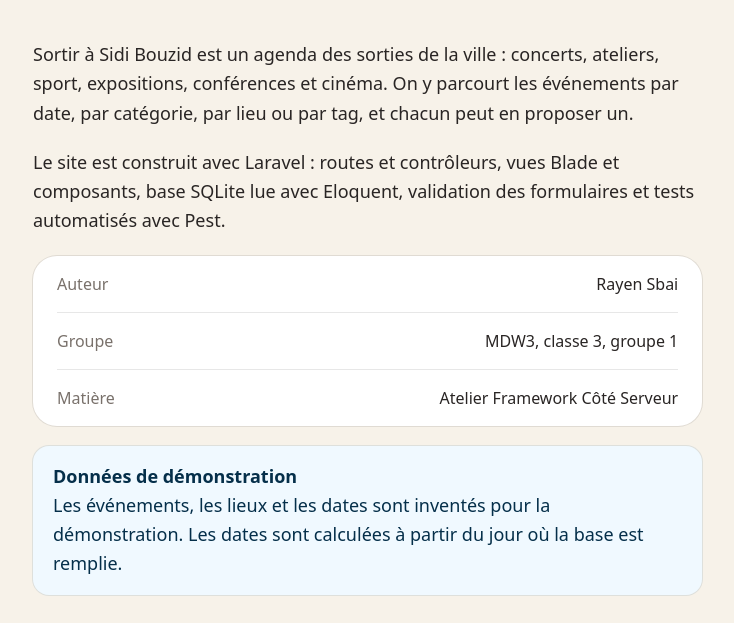
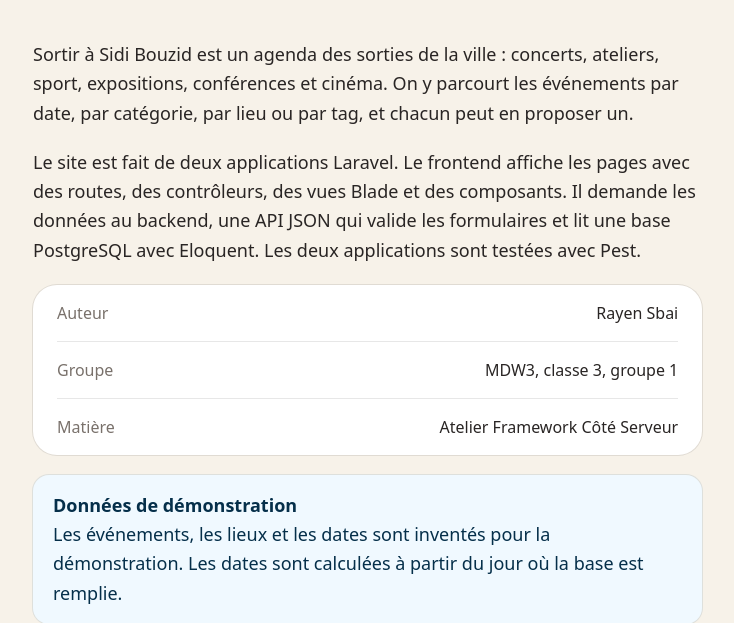
Before and after one commit to SectionTN/sortir-sidi-bouzid, a Laravel app: page /a-propos in a window 1280 px wide. Shown: the part 241-864 px from the top of the page, without its empty margins (55-789 px from the left). Run offline with Laravel 12, Linux system fonts and the light colour scheme; style sheets or scripts are compiled from the project's sources.

Commit message:
Décrire le backend et le frontend sur la page à propos

```diff
--- a/frontend/app/Http/Controllers/EventController.php
+++ b/frontend/app/Http/Controllers/EventController.php
@@ -10,9 +10,7 @@ use Illuminate\View\View;
 
 class EventController extends Controller
 {
-    public function __construct(private BackendApi $api)
-    {
-    }
+    public function __construct(private BackendApi $api) {}
 
     public function index(): View
     {
--- a/frontend/app/Http/Controllers/PageController.php
+++ b/frontend/app/Http/Controllers/PageController.php
@@ -7,9 +7,7 @@ use Illuminate\View\View;
 
 class PageController extends Controller
 {
-    public function __construct(private BackendApi $api)
-    {
-    }
+    public function __construct(private BackendApi $api) {}
 
     public function home(): View
     {
--- a/frontend/resources/views/about.blade.php
+++ b/frontend/resources/views/about.blade.php
@@ -6,7 +6,7 @@
     <div class="max-w-[65ch] space-y-5 text-lg leading-relaxed text-stone-800">
         <p>Sortir à Sidi Bouzid est un agenda des sorties de la ville : concerts, ateliers, sport, expositions, conférences et cinéma. On y parcourt les événements par date, par catégorie, par lieu ou par tag, et chacun peut en proposer un.</p>
 
-        <p>Le site est construit avec Laravel : routes et contrôleurs, vues Blade et composants, base SQLite lue avec Eloquent, validation des formulaires et tests automatisés avec Pest.</p>
+        <p>Le site est fait de deux applications Laravel. Le frontend affiche les pages avec des routes, des contrôleurs, des vues Blade et des composants. Il demande les données au backend, une API JSON qui valide les formulaires et lit une base PostgreSQL avec Eloquent. Les deux applications sont testées avec Pest.</p>
 
         <dl class="divide-y divide-ink/10 rounded-3xl bg-white px-6 text-base ring-1 ring-ink/10">
             <div class="flex justify-between gap-4 py-4">
```
Also changed, not shown: frontend/tests/Feature/HomeTest.php (+3 -1 lines).
